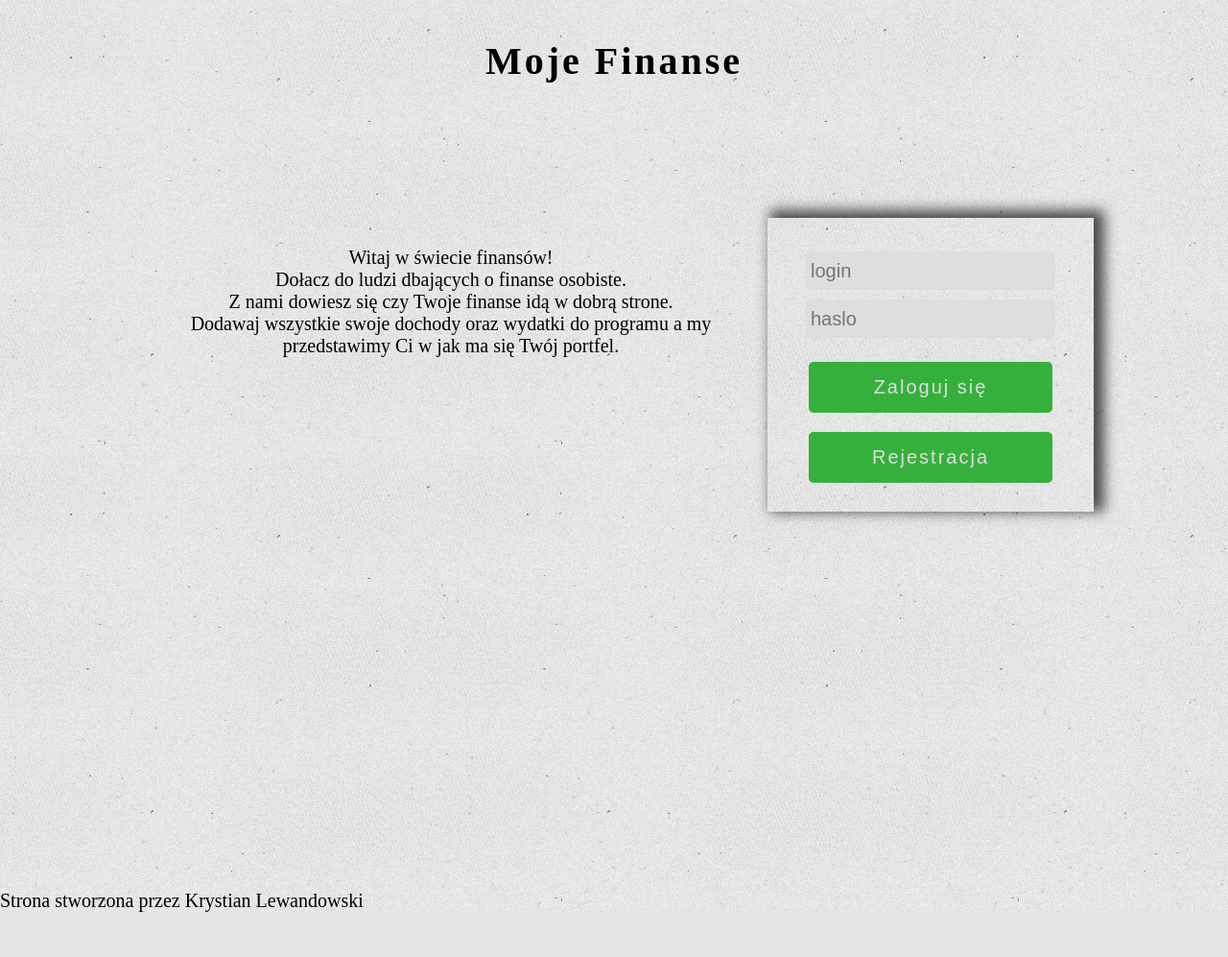
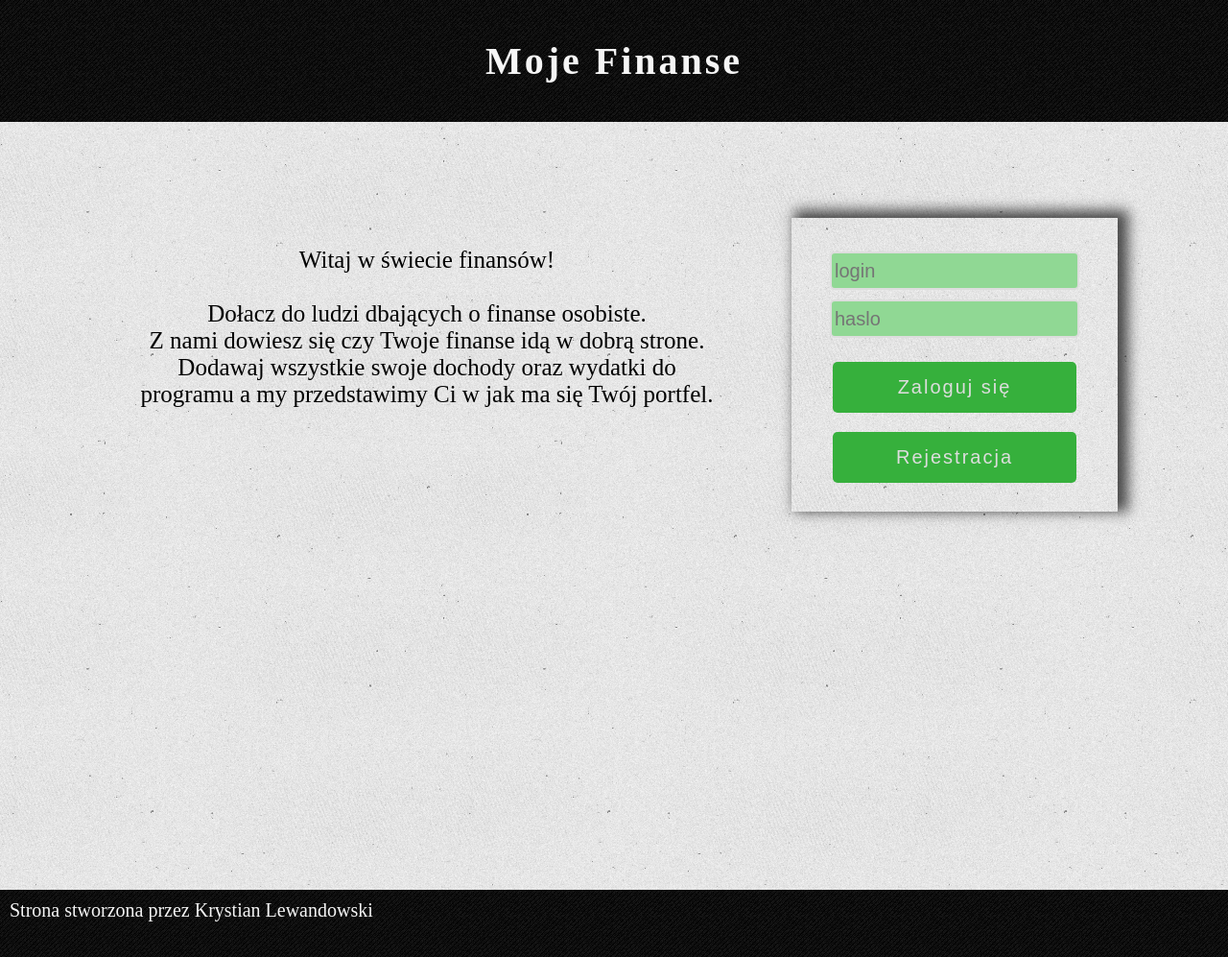
Before and after one commit to lewy9109/MyPocket-web, a PHP site: page / in a window 1280 px wide. Shown: the whole page at 96% size. Before the commit the page ends 950 px from the top, so only its background shows below. Run offline with PHP 8.4, Linux system fonts and the light colour scheme.

Commit message:
make first layout

```diff
--- a/css/style.css
+++ b/css/style.css
@@ -1,14 +1,4 @@
-body
-{
-    width: auto;
-    background-color: slategrey;
-    margin: 0px;
-    font-size: 20px;
-    background-image: url('img/tlo.png');
-
-}
-.logo
-{
+.logo{
     font-size: 40px;
     font-weight: 700;
     letter-spacing: 3px;
@@ -16,11 +6,11 @@ body
     margin-right: auto;
     text-align: center;
     padding: 40px 0;
-
+    color: whitesmoke;
 }
 main
 {
-    width: 1000px;
+    width: 1050px;
     margin-left: auto;
     margin-right: auto;
     min-height: 700px;
@@ -32,6 +22,7 @@ main
     width: 600px;
     padding: 30px;
     text-align: center;
+    margin-right: 50px;
 }
 #logging
 {
@@ -43,6 +34,13 @@ main
     -moz-box-shadow: 7px -4px 13px 4px rgba(0,0,0,0.68);
     box-shadow: 7px -4px 13px 4px rgba(0,0,0,0.68);
 }
+#foot
+{
+    padding: 10px 10px;
+    min-height: 50px;
+    color: whitesmoke;
+    font-size: 20px;
+}
 input[type=text],
 input[type=password]
 {
@@ -50,8 +48,8 @@ input[type=password]
     margin-bottom: 5px;
     padding: 3px;
     width: 250px;
-    background-color: rgb(223, 221, 221);
-    color: #666;
+    background-color: #90d894;
+    color: rgb(95, 95, 95);
     border: 2px solid #ddd;
     border-radius: 5px;
     height: 30px;
--- a/index.html
+++ b/index.html
@@ -5,8 +5,26 @@
     <meta name="viewport" content="width=device-width, initial-scale=1.0">
     <meta http-equiv="X-UA-Compatible" content="IE=7">
     <title>Moje Finanse</title>
-    <link rel="stylesheet" href="css/style.css" type="text/css">
+    <link rel="stylesheet" href="css/style.css">
+         <style>
+            body
+            {
+                background-image: url('img/tlo.jpg');
+                margin: 0px;
+                font-size: 25px;
+
+            }
+            header
+            {
+                background-image: url('img/dark.png');
+            }
+            footer{
+                background-image: url('img/dark.png');
+            }
+        </style>
+
 </head>
+
 <body>
   <header>
       <div class = "logo">
@@ -14,15 +32,17 @@
       </div>
   </header>
   <main>
+        <section>
             <div id = "content">
-        Witaj w świecie finansów! <br/>
+                Witaj w świecie finansów! <br/> <br/>
                 Dołacz do ludzi dbających o finanse osobiste. <br/>
                 Z nami dowiesz się czy Twoje finanse idą w dobrą strone. <br/>
                 Dodawaj wszystkie swoje dochody oraz wydatki do programu a my przedstawimy Ci w jak ma się Twój portfel. <br/>
             </div>
+        </section>
+        <section>
             <div id ="logging">
                 <from>
-
                     <input type="text" placeholder="login" onfocus="this.placeholder=''" onblur="this.placeholder='login'">
                     <input type="password" placeholder="haslo" onfocus="this.placeholder=''" onblur="this.placeholder='haslo'">
                     <input type="submit" value="Zaloguj się">
@@ -30,6 +50,8 @@
                  </from>
 
             <div style="clear:both"></div>
+        </section>
+
   </main>
   <footer>
       <div id="foot">
```
Also changed, not shown: img/dark.png (added), img/dark_stripes_@2X.png (added), img/tlo.jpg (renamed from img/tlo.png), 1 other file. Lines whose indentation alone changed are shown as unchanged.
